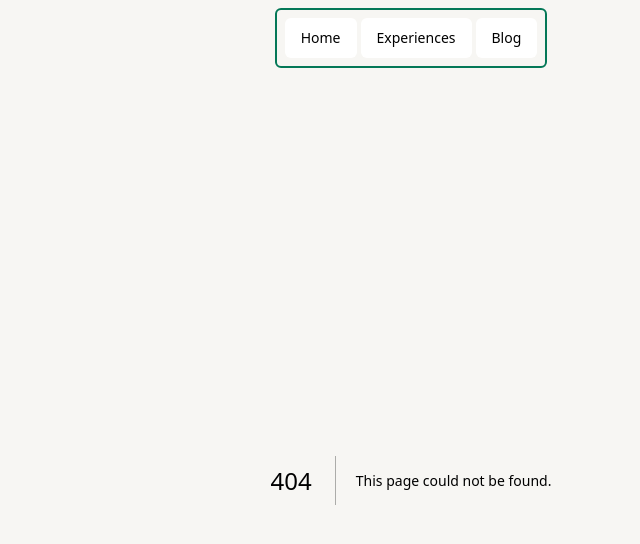
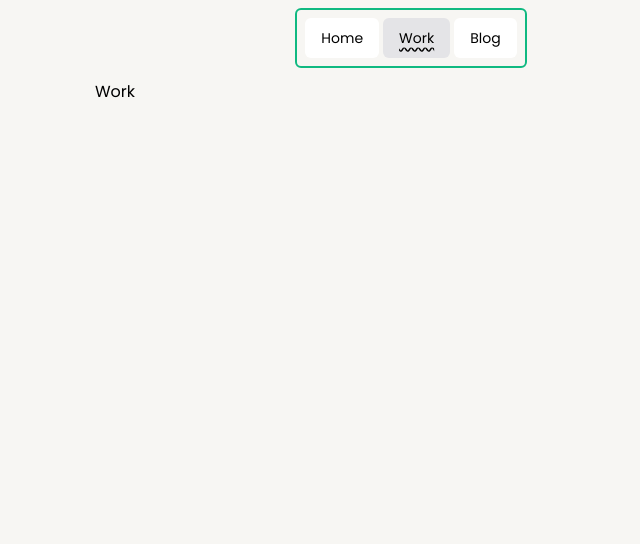
Before and after one commit to jeromeandrewong/www, a Next.js app: page /work in a window 1280 px wide. Before the commit this address had no page. Shown: the top 544 px of the page, without its empty margins (229-869 px from the left). Built offline with nearby package versions, Linux system fonts and the light colour scheme.

Commit message:
style: nav ui changes

```diff
--- a/app/experiences/page.tsx
+++ /dev/null
@@ -1,7 +0,0 @@
-import React from "react";
-
-const Experiences = () => {
-    return <div>Experiences</div>;
-};
-
-export default Experiences;
--- a/app/globals.css
+++ b/app/globals.css
@@ -3,5 +3,5 @@
 @tailwind utilities;
 
 body {
-    @apply dark:bg-zinc-950;
+    @apply dark:bg-zinc-950 font-poppins;
 }
--- a/app/layout.tsx
+++ b/app/layout.tsx
@@ -2,7 +2,8 @@ import "./globals.css";
 import type { Metadata } from "next";
 import { Providers } from "./Providers";
 import Nav from "@/components/nav";
-
+import "@fontsource/poppins";
+import "@fontsource/raleway";
 export const metadata: Metadata = {
     title: "Create Next App",
     description: "Generated by create next app",
--- /dev/null
+++ b/app/work/page.tsx
@@ -0,0 +1,7 @@
+import React from "react";
+
+const Work = () => {
+    return <div>Work</div>;
+};
+
+export default Work;
--- a/components/nav.tsx
+++ b/components/nav.tsx
@@ -18,8 +18,8 @@ const navItems = [
         href: "/",
     },
     {
-        title: "Experiences",
-        href: "/experiences",
+        title: "Work",
+        href: "/work",
     },
     {
         title: "Blog",
@@ -41,7 +41,7 @@ export default function Nav() {
                                         className={cn(
                                             navigationMenuTriggerStyle(),
                                             item.href === `/${segment}`
-                                                ? "bg-primary_text dark:bg-dark_primary"
+                                                ? "bg-zinc-200 decoration-wavy underline underline-offset-4 dark:bg-dark_primary"
                                                 : "",
                                         )}
                                     >
--- a/package.json
+++ b/package.json
@@ -9,6 +9,10 @@
     "lint": "next lint"
   },
   "dependencies": {
+    "@fontsource-variable/raleway": "^5.0.6",
+    "@fontsource/poppins": "^5.0.5",
+    "@fontsource/raleway": "^5.0.5",
+    "@radix-ui/react-avatar": "^1.0.3",
     "@radix-ui/react-navigation-menu": "^1.1.3",
     "@types/node": "20.4.2",
     "@types/react": "18.2.15",
--- a/tailwind.config.js
+++ b/tailwind.config.js
@@ -17,18 +17,18 @@ module.exports = {
         },
         fontFamily: {
             poppins: ["Poppins", "sans-serif"],
-            railway: ["Railway", "sans-serif"],
+            raleway: ["Raleway", "sans-serif"],
         },
         extend: {
             colors: {
                 primary: "#f7f6f3",
                 primary_text: "#27272a",
-                secondary: "#047857",
-                accent: "#4f46e5",
+                // secondary: "#047857",
+                // accent: "#4f46e5",
                 dark_primary: "#18181b",
                 dark_primary_text: "#f7f6f3",
-                dark_secondary: "#10b981",
-                dark_accent: "#7c3aed",
+                secondary: "#10b981",
+                accent: "#7c3aed",
             },
             keyframes: {
                 "accordion-down": {
```
Also changed, not shown: 1 other file (tests, documents, lock files or other folders).
